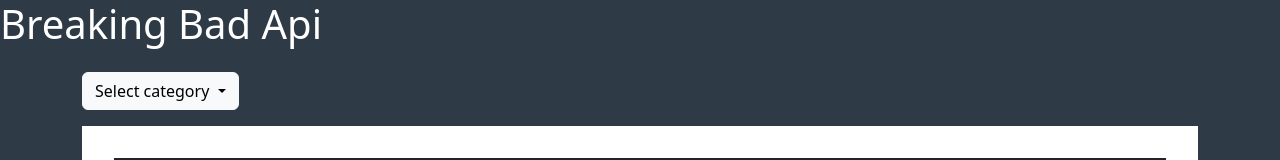
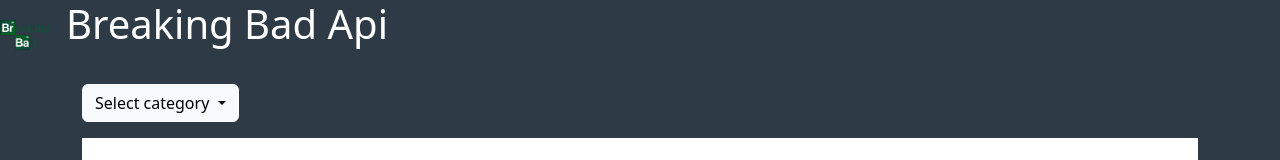
Before and after one commit to Danielateresa/vite-breaking-bad, a Vue app: page / in a window 1280 px wide. Shown: the top 160 px of the page. Built offline with nearby package versions, Linux system fonts and the light colour scheme; no server answers.

Commit message:
Added logo

```diff
--- a/src/components/AppHeader.vue
+++ b/src/components/AppHeader.vue
@@ -6,6 +6,7 @@
 
 <template>
     <header id="site_header">
+        <img src="../assets/img/breaking.png" alt="">
         <h1>Breaking Bad Api</h1>
     </header>
     <!-- /#site_header -->
@@ -17,11 +18,14 @@
 @use '../assets/scss/partials/variables' as*;
 
 img {
-    width: 100px;
+    height: 50px;
     aspect-ratio: 1/1;
 }
 
+
 h1 {
     color: $light;
+    display: inline;
+    margin-left: 1rem;
 }
 </style>
```
Also changed, not shown: src/assets/img/breaking.png (added).
